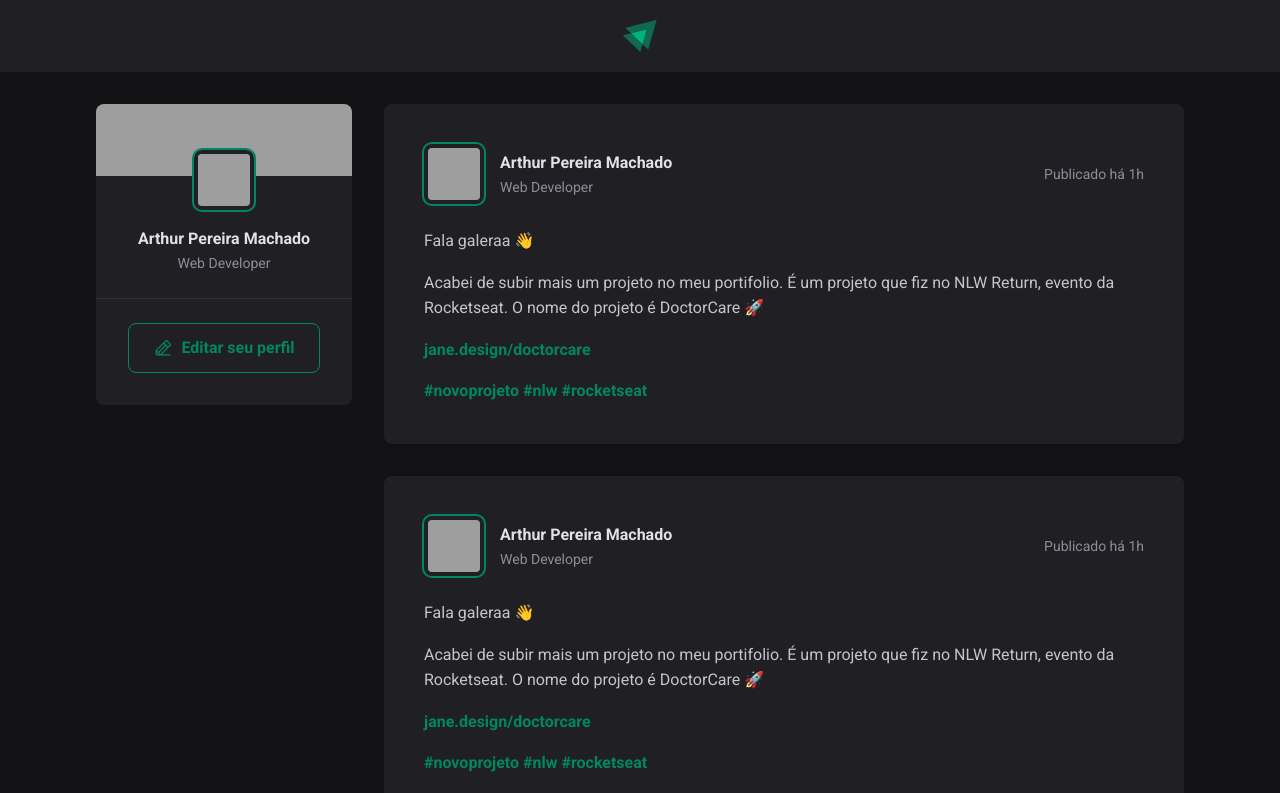
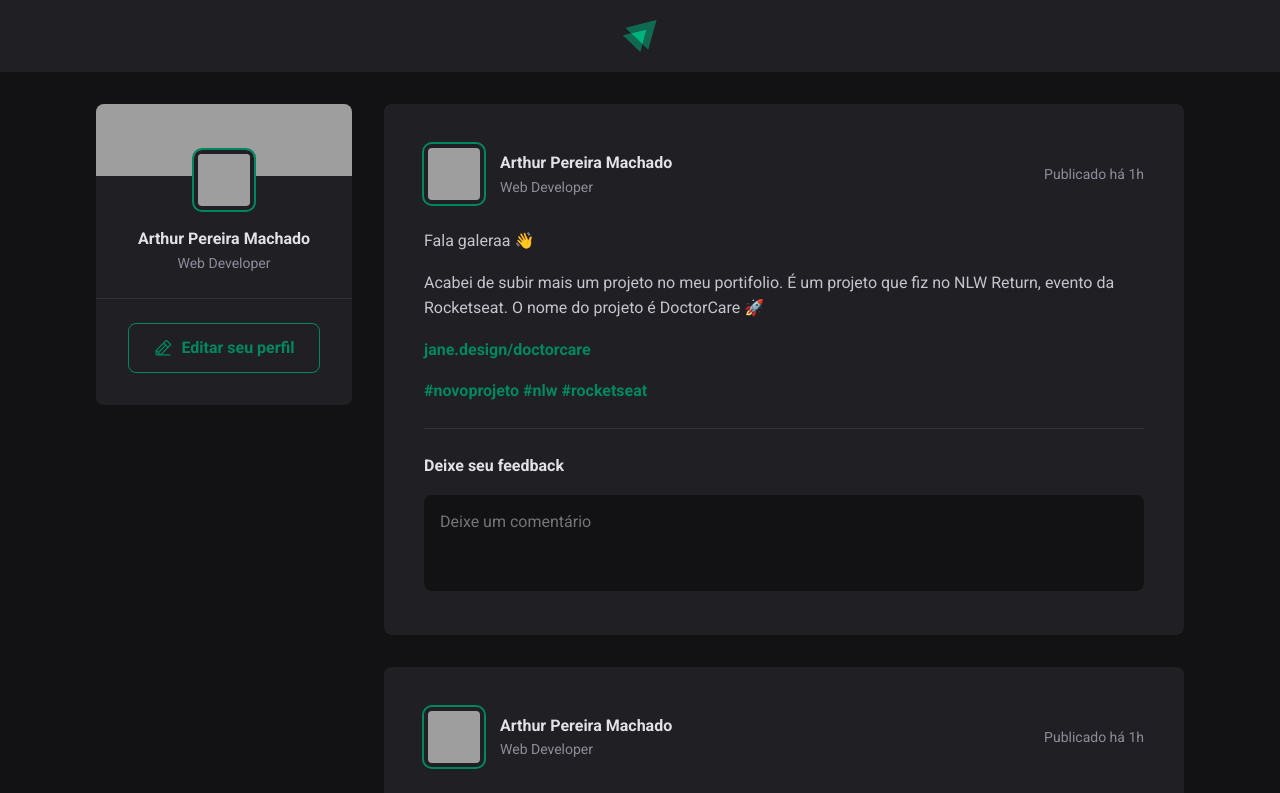
Before and after one commit to ArthurPMachado/fundamentos-react, a React (Vite) app: page / in a window 1280 px wide. Shown: the top 793 px of the page. Built offline with nearby package versions, Linux system fonts and the light colour scheme; grey boxes are pictures that could not be loaded.

Commit message:
feat: finish post  component

```diff
--- a/src/components/Post.jsx
+++ b/src/components/Post.jsx
@@ -31,6 +31,18 @@
           <a href="#">#rocketseat</a>
         </p>
       </div>
+
+      <form className={styles.commentForm}>
+        <strong>Deixe seu feedback</strong>
+
+        <textarea
+          placeholder='Deixe um comentário'
+        />
+
+        <footer>
+          <button type='submit'>Comentar</button>
+        </footer>
+      </form>
     </article>
   )
 }
--- a/src/components/Post.module.css
+++ b/src/components/Post.module.css
@@ -65,3 +65,54 @@
   color: var(--gray-400);
   line-height: 1.6;
 }
+
+.commentForm {
+  width: 100%;
+  margin-top: 1.5rem;
+  padding-top: 1.5rem;
+  border-top: 1px solid var(--gray-600);
+}
+
+.commentForm > strong {
+  line-height: 1.6;
+  color: var(--gray-100)
+}
+
+.commentForm textarea {
+  width: 100%;
+  background: var(--gray-900);
+  border: 0;
+  resize: none;
+  height: 6rem;
+  padding: 1rem;
+  border-radius: 8px;
+  color: var(--gray-100);
+  line-height: 1.4;
+  margin-top: 1rem;
+}
+
+.commentForm footer {
+  visibility: hidden;
+  max-height: 0;
+}
+
+.commentForm:focus-within footer {
+  visibility: visible;
+  max-height: none;
+}
+
+.commentForm button[type=submit] {
+  padding: 1rem 1.5rem;
+  margin-top: 1rem;
+  border-radius: 8px;
+  border: 0;
+  background: var(--green-500);
+  color: var(--white);
+  font-weight: bold;
+  cursor: pointer;
+  transition: background-color 0.1s;
+}
+
+.commentForm button[type=submit]:hover {
+  background: var(--green-300);
+}
--- a/src/global.css
+++ b/src/global.css
@@ -10,6 +10,11 @@
 
   --green-300: #00b37e;
   --green-500: #00875f;
+}
+
+:focus {
+  outline: transparent;
+  box-shadow: 0 0 0 2px var(--green-500);
 }
 
 * {
```
